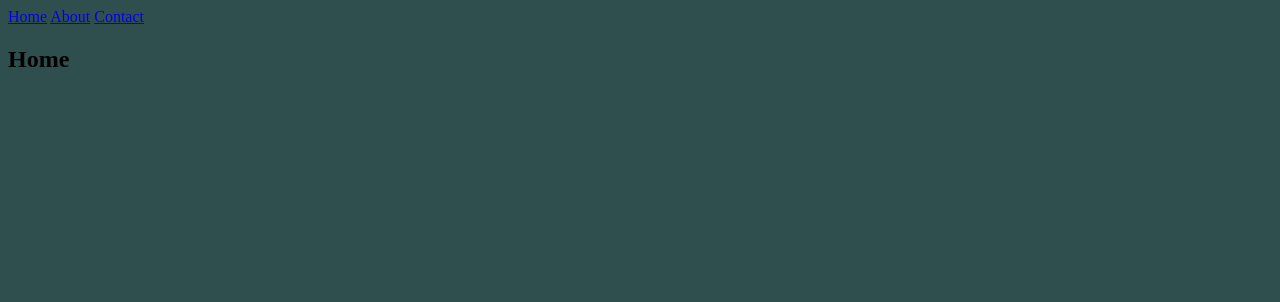
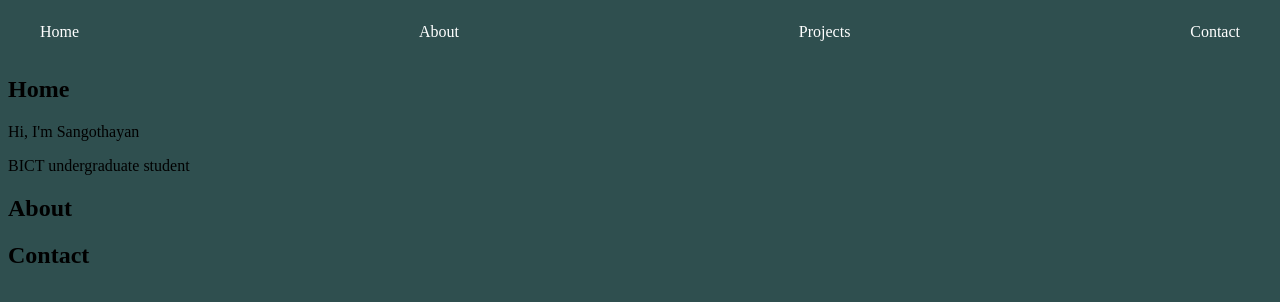
Before and after one commit to sangothayan-y/portfolio-website, a plain HTML site: page index.html in a window 1280 px wide. Drawn offline with Linux system fonts and the light colour scheme.

Commit message:
Add nav bar styling, sticky positioning, and smooth scroll

```diff
--- a/index.html
+++ b/index.html
@@ -10,13 +10,29 @@
         <nav>
             <a href="#home">Home</a>
             <a href="#about">About</a>
+            <a href="#projects">Projects</a>
             <a href="#contact">Contact</a>
+
         </nav>
+
         <section id="home">
             <h2>Home</h2>
+            <p>Hi, I'm Sangothayan</p>
+            <p>BICT undergraduate student</p>
+            <p> </p>
+        </section>
+
+        <section id="about">
+            <h2>About</h2>
+
 
         </section>
 
+
+        <section id="contact">
+            <h2>Contact</h2>
+
+        </section>
 
          <script src="script.js"></script>
     </body>
--- a/style.css
+++ b/style.css
@@ -1,3 +1,27 @@
+html{
+    scroll-behavior: smooth;
+}
 body {
     background-color: darkslategrey;
 }
+sedction{
+    min-height: 100vh;
+}
+
+nav{
+    display: flex;
+    justify-content: space-between;
+    align-items: left;
+
+    padding: 15px 32px;
+    margin-bottom: #14213D;
+    position:sticky;
+    top: 0;
+    z-index: 100;
+}
+
+nav a{
+    color: white;
+    text-decoration: none;
+    font-weight: 500;
+}
```
